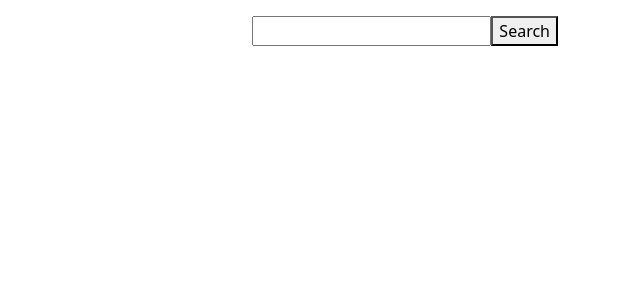
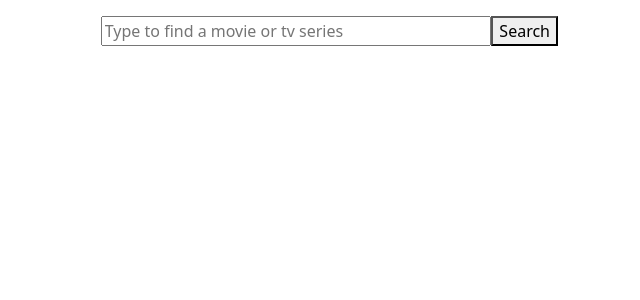
Before and after one commit to SofiaCurreri/vite-boolflix, a Vue app: page / in a window 1280 px wide. Shown: the top 300 px of the page, without its empty margins (640-1280 px from the left). Built offline with nearby package versions, Linux system fonts and the light colour scheme.

Commit message:
search titles

```diff
--- a/package.json
+++ b/package.json
@@ -10,6 +10,7 @@
   },
   "dependencies": {
     "@popperjs/core": "^2.11.6",
+    "axios": "^1.3.4",
     "bootstrap": "^5.2.3",
     "vue": "^3.2.45"
   },
--- a/src/App.vue
+++ b/src/App.vue
@@ -1,13 +1,37 @@
 <script>
 import AppHeader from "./components/AppHeader.vue";
+import CardList from "./components/CardList.vue";
+import axios from "axios";
+import { store } from "./data/store.js";
 
 export default {
-  components: { AppHeader },
+  data() {
+    return {
+      store,
+    };
+  },
+
+  components: { AppHeader, CardList },
+
+  methods: {
+    fetchTitles() {
+      axios.get(store.endpoint).then((response) => {
+        store.titles = response.data.results;
+        console.log(store.titles);
+      });
+    },
+
+    fetchFilteredTitles(term) {
+      this.fetchTitles(`${store.endpoint}&query=${term}`);
+    },
+  },
 };
 </script>
 
 <template>
-  <AppHeader />
+  <AppHeader @on-search="fetchFilteredTitles(store.searchedTerm)" />
+
+  <CardList />
 </template>
 
 <style scoped></style>
--- a/src/components/AppHeader.vue
+++ b/src/components/AppHeader.vue
@@ -1,7 +1,18 @@
 <script>
+import { store } from "../data/store.js";
 export default {
   data() {
-    return {};
+    return {
+      store,
+    };
+  },
+
+  emits: ["on-search"],
+
+  methods: {
+    search() {
+      this.$emit("on-search", store.searchedTerm);
+    },
   },
 };
 </script>
@@ -9,10 +20,20 @@ export default {
 <template>
   <header>
     <div class="container my-3 d-flex justify-content-end">
-      <input type="text" @submit.prevent="" />
-      <button>Search</button>
+      <input
+        type="text"
+        placeholder="Type to find a movie or tv series"
+        @submit.prevent=""
+        v-model="store.searchedTerm"
+        @keyup.enter="search()"
+      />
+      <button type="button" @click="search()">Search</button>
     </div>
   </header>
 </template>
 
-<style lang="scss" scoped></style>
+<style lang="scss" scoped>
+input {
+  width: 35%;
+}
+</style>
--- a/src/components/CardList.vue
+++ b/src/components/CardList.vue
@@ -0,0 +1,32 @@
+<script>
+import MovieCard from "./MovieCard.vue";
+import { store } from "../data/store.js";
+
+export default {
+  data() {
+    return {
+      store,
+    };
+  },
+
+  components: { MovieCard },
+};
+</script>
+
+<template>
+  <div class="container">
+    <div class="row row-cols-4">
+      <MovieCard
+        v-for="title in store.titles"
+        :key="title.id"
+        :pic="title.poster_path"
+        :title="title.title"
+        :originalTitle="title.original_title"
+        :language="title.original_language"
+        :vote="title.vote_average"
+      />
+    </div>
+  </div>
+</template>
+
+<style lang="scss" scoped></style>
--- a/src/components/MovieCard.vue
+++ b/src/components/MovieCard.vue
@@ -0,0 +1,23 @@
+<script>
+export default {
+  props: {
+    pic: String,
+    title: String,
+    originalTitle: String,
+    language: String,
+    vote: Number,
+  },
+};
+</script>
+
+<template>
+  <div class="col text-center">
+    <img :src="pic" class="img-fluid" alt="title pic" />
+    <h3>{{ title }}</h3>
+    <h4>{{ originalTitle }}</h4>
+    <p>{{ language }}</p>
+    <p>{{ vote }}</p>
+  </div>
+</template>
+
+<style lang="scss" scoped></style>
--- a/src/data/store.js
+++ b/src/data/store.js
@@ -0,0 +1,10 @@
+import { reactive } from "vue";
+
+export const store = reactive({
+  endpoint:
+    "https://api.themoviedb.org/3/search/movie?api_key=e13ff19427343a816033a4063dcb0d06",
+  searchedTerm: "",
+  //   MovieList: [],
+  //   SeriesList: [],
+  titles: [],
+});
```
Also changed, not shown: 1 other file (tests, documents, lock files or other folders).
